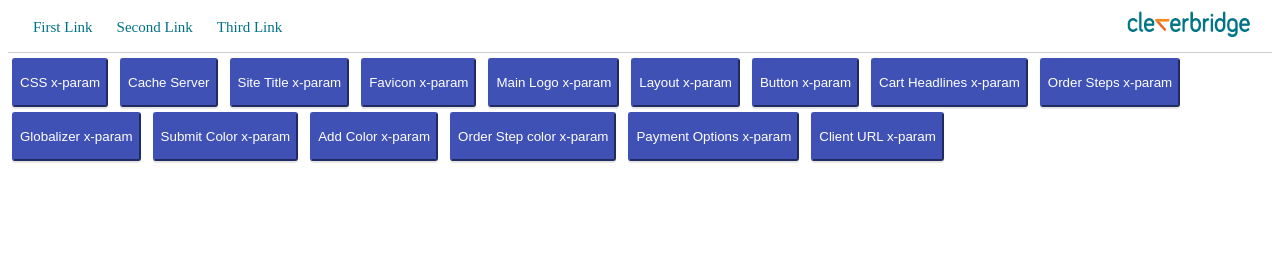
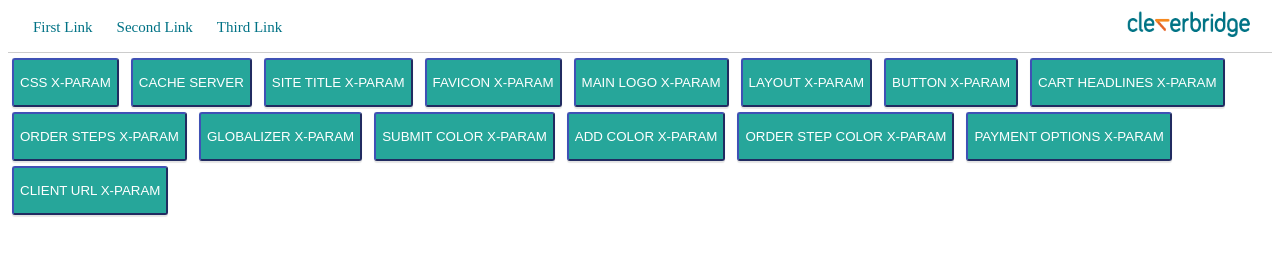
Before and after one commit to dreaoca/clickToCopy, a plain HTML site: page index.html in a window 1280 px wide. Drawn offline with Linux system fonts and the light colour scheme; a script that the page names is missing.

Commit message:
changed button color

```diff
--- a/clickbuttons.css
+++ b/clickbuttons.css
@@ -41,6 +41,7 @@ body .ghostwhite {
   text-align: center;
   font-family: avenir next;
   padding-bottom: 1rem;
+  font-family: Arial, Helvetica, sans-serif;
 }
 
 div {
@@ -61,7 +62,7 @@ h2 {
 }
 
 .btn {
-    background-color: #3f51b5;
+    background-color: #26a69a;
     border-color: #3f51b5;
     border-radius: 3px;
     box-shadow: 0 2px 1px rgba(0,0,0,0.1), 0 0 1px rgba(0,0,0,0.1);
@@ -70,15 +71,15 @@ h2 {
     margin: 5px 4px 0;
     overflow: hidden;
     color: #fff;
+    text-transform: uppercase;
 }
 .btn:hover {
-      background-color: #673ab7;
+      background-color: #2bbbad;
 }
 
 
 .btn:active {
 /* background-color: rebeccapurple;*/
- transform: translateY(3px);
 }
 
 
```
